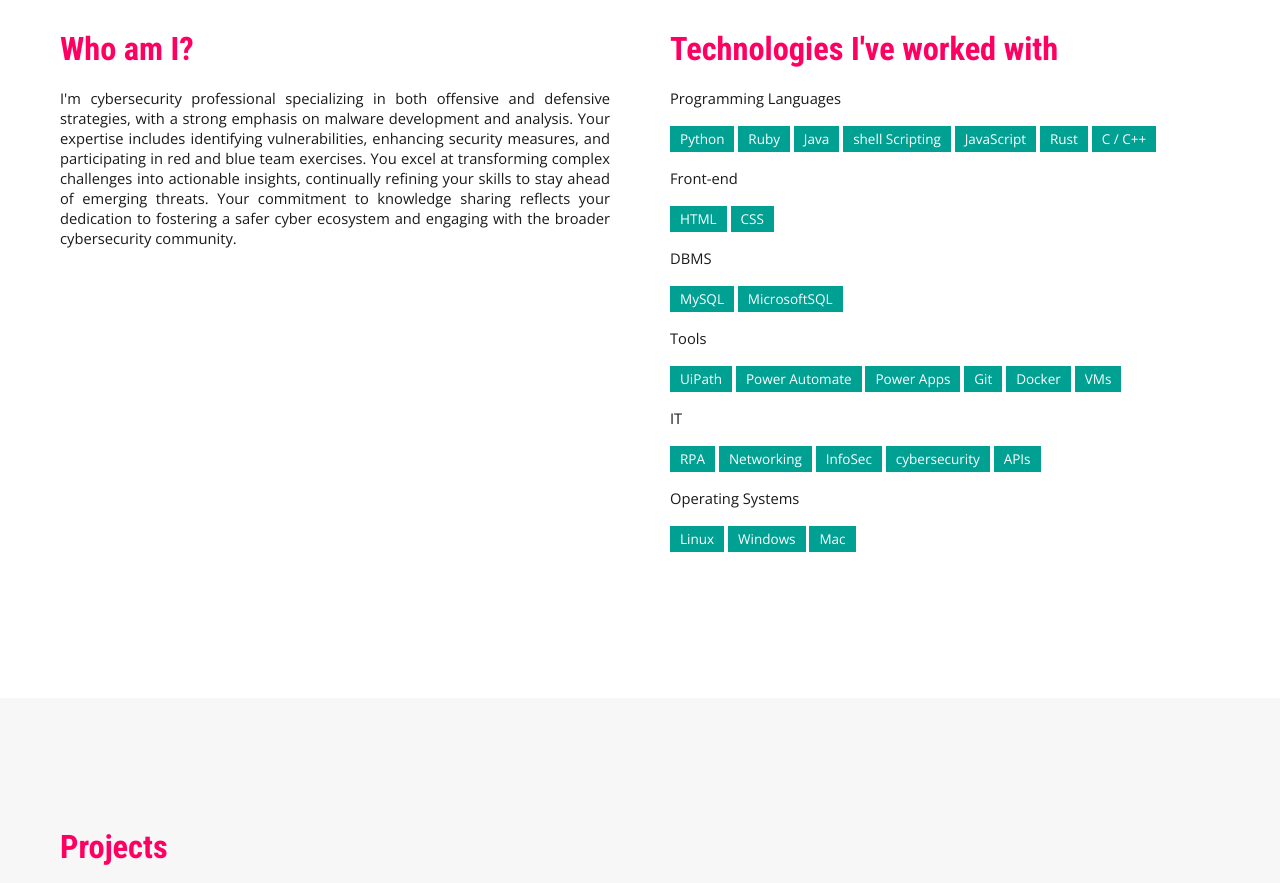
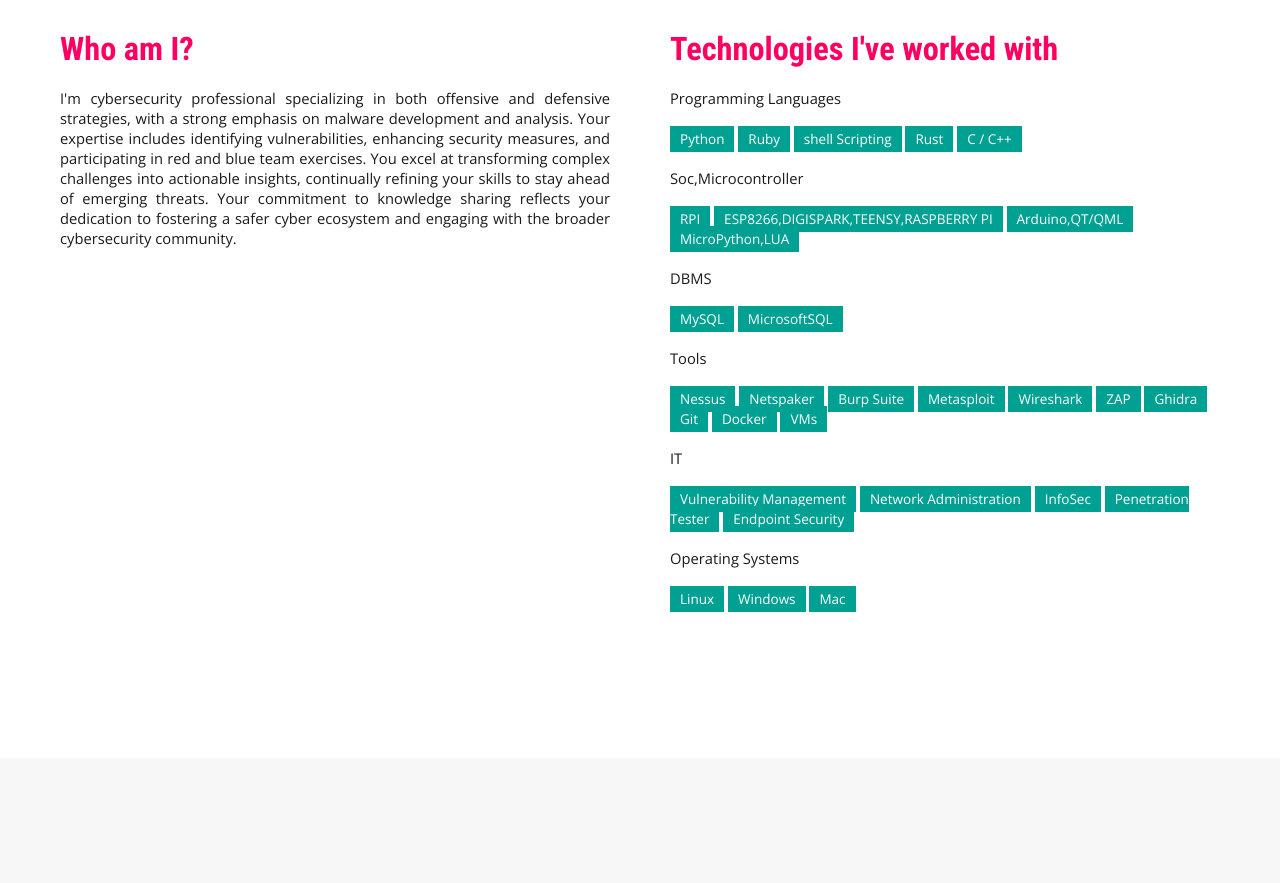
Before and after one commit to FALTOSPLOITER/faltosploiter.github.io, a plain HTML site: page index.html in a window 1280 px wide. Shown: the part 900-1783 px from the top of the page. Drawn offline with nearby package versions, Linux system fonts and the light colour scheme.

Commit message:
index.html

```diff
--- a/index.html
+++ b/index.html
@@ -58,9 +58,7 @@
                                         <div class="skillItemContainer">
                                             <li>Python</li>
                                             <li>Ruby</li>
-                                            <li>Java</li>
                                             <li>shell Scripting</li>
-                                            <li>JavaScript</li>
                                             <li>Rust</li>
                                             <li>C / C++</li>
                                         </div>
@@ -68,11 +66,13 @@
                             </div>
 
                             <div class="skillCategoryContainer">
-                                <li>Front-end</li>
+                                <li>Soc,Microcontroller</li>
                                     <ul>
                                         <div class="skillItemContainer">
-                                            <li>HTML</li>
-                                            <li>CSS</li>
+                                            <li>RPI</li>
+                                            <li>ESP8266,DIGISPARK,TEENSY,RASPBERRY PI</li>
+                                            <li>Arduino,QT/QML</li>
+                                            <li>MicroPython,LUA</li>
                                         </div>
                                     </ul>
                             </div>
@@ -91,9 +91,13 @@
                                 <li>Tools</li>
                                     <ul>
                                         <div class="skillItemContainer">
-                                            <li>UiPath</li>
-                                            <li>Power Automate</li>
-                                            <li>Power Apps</li>
+                                            <li>Nessus</li>
+                                            <li>Netspaker</li>
+                                            <li>Burp Suite</li>
+                                            <li>Metasploit</li>
+                                            <li>Wireshark</li>
+                                            <li>ZAP</li>
+                                            <li>Ghidra</li>
                                             <li>Git</li>
                                             <li>Docker</li>
                                             <li>VMs</li>
@@ -105,11 +109,11 @@
                                 <li>IT</li>
                                     <ul>
                                         <div class="skillItemContainer">
-                                            <li>RPA</li>
-                                            <li>Networking</li>
+                                            <li>Vulnerability Management</li>
+                                            <li>Network Administration</li>
                                             <li>InfoSec</li>
-                                            <li>cybersecurity</li>
-                                            <li>APIs</li>
+                                            <li>Penetration Tester</li>
+                                            <li>Endpoint Security</li>
                                         </div>
                                     </ul>
                             </div>
```
